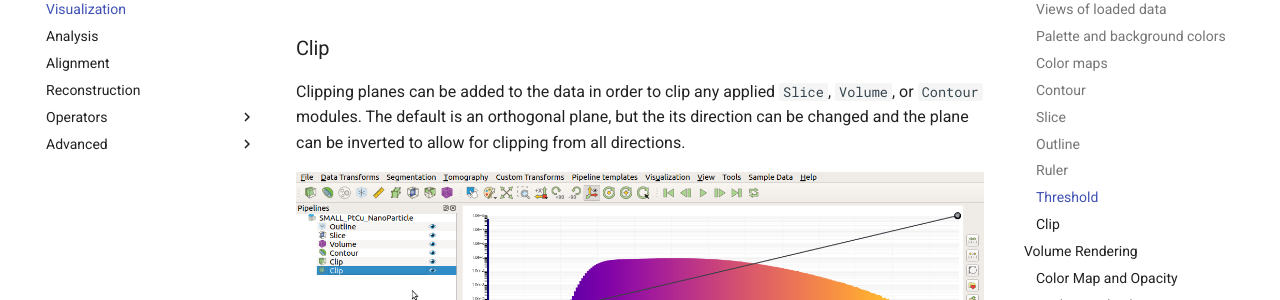
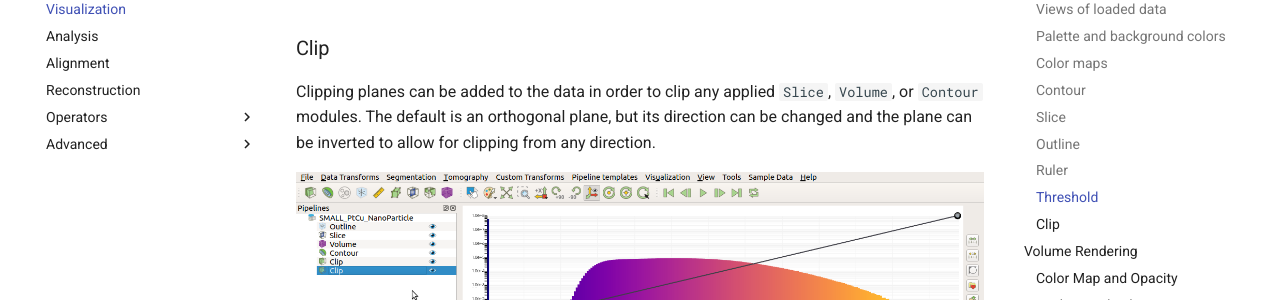
Before and after one commit to OpenChemistry/tomvizdocs, an MkDocs documentation site: the page built from docs/visualization.md, in a window 1280 px wide and 900 px high, scrolled down 9157 px. Shown: the part 153-453 px from the top of the window. Built offline with MkDocs 1.6.1 and Material for MkDocs 9.7.7, drawn with Linux system fonts in a browser that asks for light colours.

Commit message:
Make requested changes
Signed-off-by: Brianna Major <brianna.major@kitware.com>

```diff
--- a/docs/visualization.md
+++ b/docs/visualization.md
@@ -131,9 +131,9 @@ panel shown.
 ### Clip
 
 Clipping planes can be added to the data in order to clip any applied `Slice`,
-`Volume`, or `Contour` modules. The default is an orthogonal plane, but the its
+`Volume`, or `Contour` modules. The default is an orthogonal plane, but its
 direction can be changed and the plane can be inverted to allow for clipping
-from all directions.
+from any direction.
 
 ![Inverted clip plane](img/inverted_clip_plane.png)
 
```
